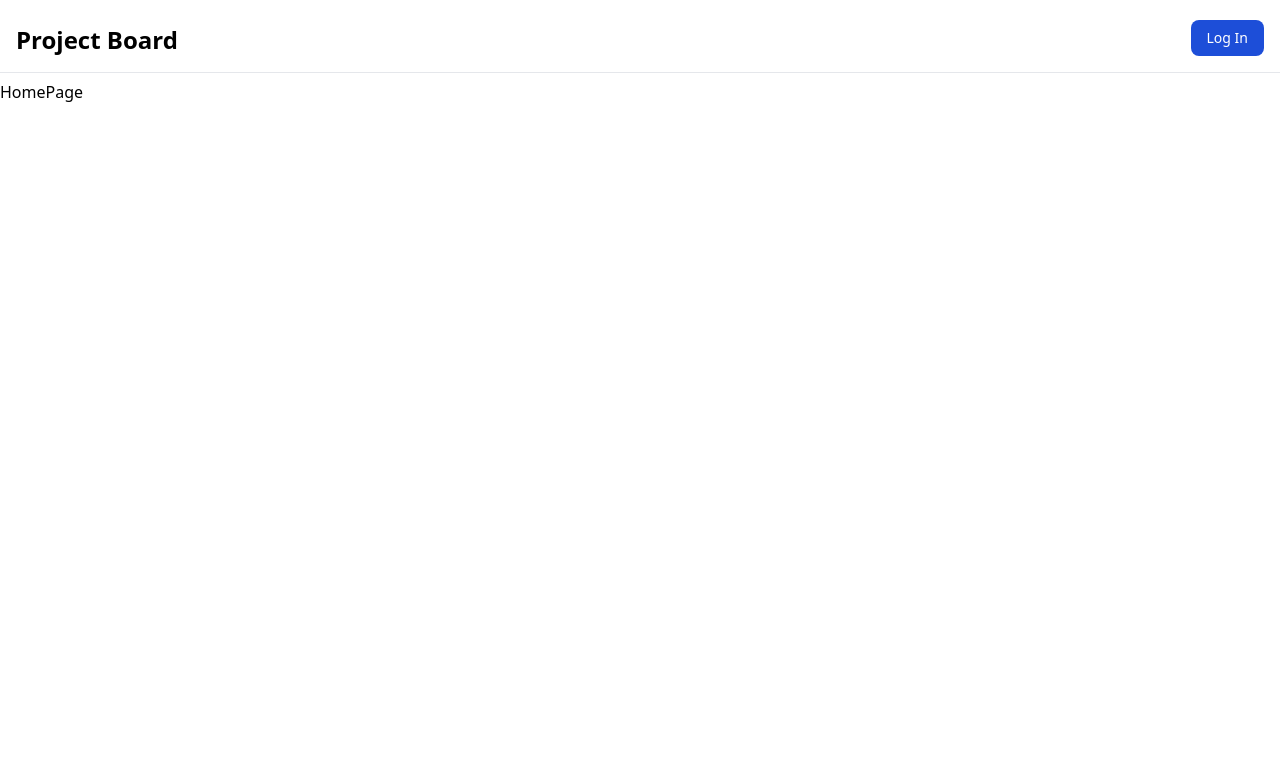
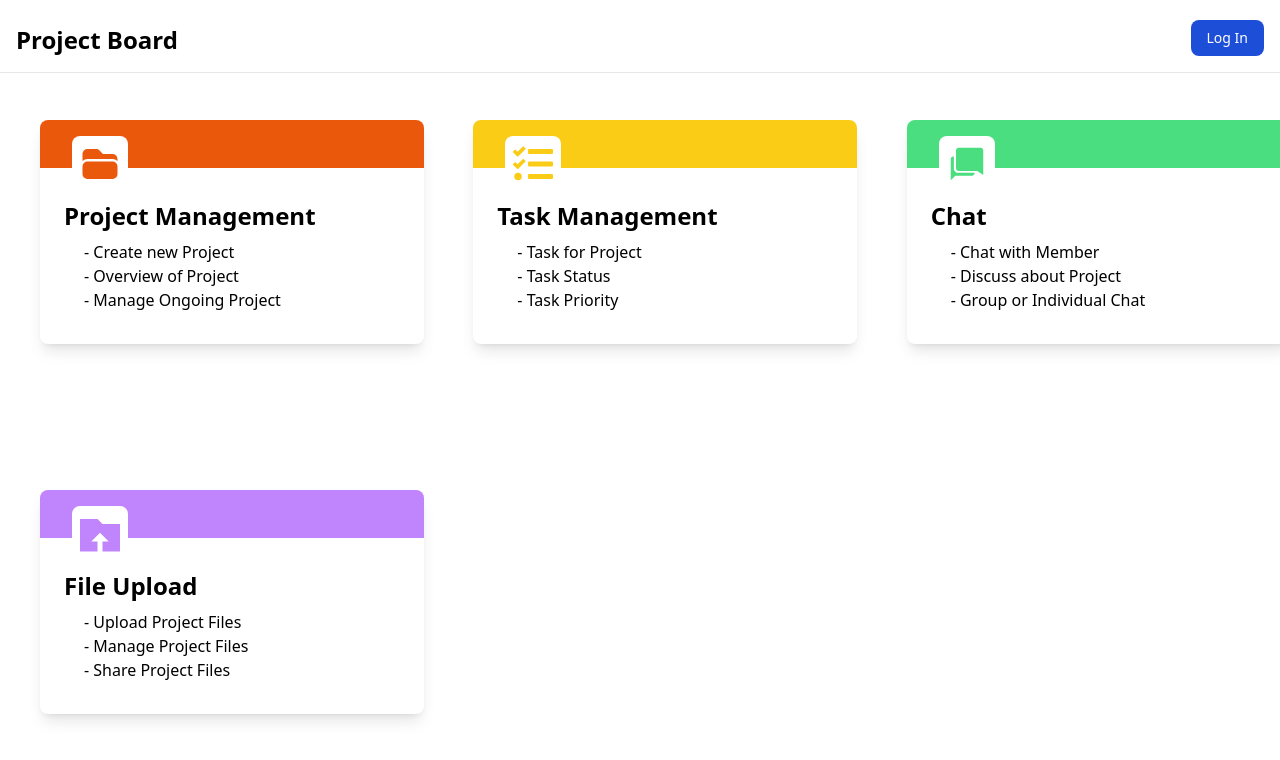
Before and after one commit to Adityajparmar37/ProjectBoard, a React (Vite) app in the folder frontend/: page /home in a window 1280 px wide. Shown: the top 760 px of the page. Built offline with nearby package versions, Linux system fonts and the light colour scheme.

Commit message:
Home Page Frontend UI done

```diff
--- a/frontend/package.json
+++ b/frontend/package.json
@@ -11,9 +11,11 @@
   },
   "dependencies": {
     "axios": "^1.6.3",
+    "prop-types": "^15.8.1",
     "react": "^18.2.0",
     "react-dom": "^18.2.0",
     "react-hot-toast": "^2.4.1",
+    "react-icons": "^4.12.0",
     "react-router-dom": "^6.21.1"
   },
   "devDependencies": {
--- /dev/null
+++ b/frontend/src/Components/Card/Card.jsx
@@ -0,0 +1,24 @@
+/* eslint-disable react/prop-types */
+import { Link } from "react-router-dom";
+
+const Card = ({ to, bgColor, icon, title, content }) => {
+    return (
+        <Link to={to}>
+            <div className={`w-96 h-56 bg-white rounded-lg m-10 shadow-lg hover:shadow-2xl`}>
+                <div className={`w-95 h-12 ${bgColor} rounded-t-lg flex items-center px-8`}>
+                    <div className="mt-10 bg-white p-2 rounded-lg">{icon}</div>
+                </div>
+                <div className="pt-8 px-6">
+                    <h1 className="lg:text-2xl font-semibold">{title}</h1>
+                    <div className="py-2 px-5">
+                        {content.map((heading, index) => (
+                            <h2 key={index}> - {heading}</h2>
+                        ))}
+                    </div>
+                </div>
+            </div>
+        </Link>
+    );
+};
+
+export default Card;
--- a/frontend/src/Pages/HomePage/HomePage.jsx
+++ b/frontend/src/Pages/HomePage/HomePage.jsx
@@ -1,5 +1,62 @@
+import { HiFolder } from "react-icons/hi2";
+import { FaTasks } from "react-icons/fa";
+import { IoMdChatbubbles } from "react-icons/io";
+import { ImFolderUpload } from "react-icons/im";
+import Card from "../../Components/Card/Card";
+
+
 export default function HomePage() {
     return (
-        <div className="pt-20">HomePage</div>
-    )
+        <>
+            <div className="grid grid-cols-3 gap-5 pt-20 h-screen">
+                <Card
+                    to="/project"
+                    bgColor="bg-orange-600"
+                    icon={<HiFolder className="text-[2.5rem] text-orange-600" />}
+                    title="Project Management"
+                    content={[
+                        "Create new Project",
+                        "Overview of Project",
+                        "Manage Ongoing Project"
+                    ]}
+                />
+
+                <Card
+                    to="/task"
+                    bgColor="bg-yellow-400"
+                    icon={<FaTasks className="text-[2.5rem] text-yellow-400" />}
+                    title="Task Management"
+                    content={[
+                        "Task for Project",
+                        "Task Status",
+                        "Task Priority"
+                    ]}
+                />
+
+                <Card
+                    to="/Chat"
+                    bgColor="bg-green-400"
+                    icon={<IoMdChatbubbles className="text-[2.5rem] text-green-400" />}
+                    title="Chat"
+                    content={[
+                        "Chat with Member",
+                        "Discuss about Project",
+                        "Group or Individual Chat"
+                    ]}
+                />
+
+                <Card
+                    to="/file"
+                    bgColor="bg-purple-400"
+                    icon={<ImFolderUpload className="text-[2.5rem] text-purple-400" />}
+                    title="File Upload"
+                    content={[
+                        "Upload Project Files",
+                        "Manage Project Files",
+                        "Share Project Files"
+                    ]}
+                />
+            </div>
+        </>
+    );
 }
--- a/frontend/tailwind.config.js
+++ b/frontend/tailwind.config.js
@@ -8,6 +8,7 @@ export default {
     extend: {
       colors: {
         'skyBlue-rgba': 'rgb(200, 245, 253)',
+        'LightSkyBlue-rgba': 'rgb(232, 252, 255)'
       },
     },
   },
```
Also changed, not shown: 1 other file (tests, documents, lock files or other folders).
